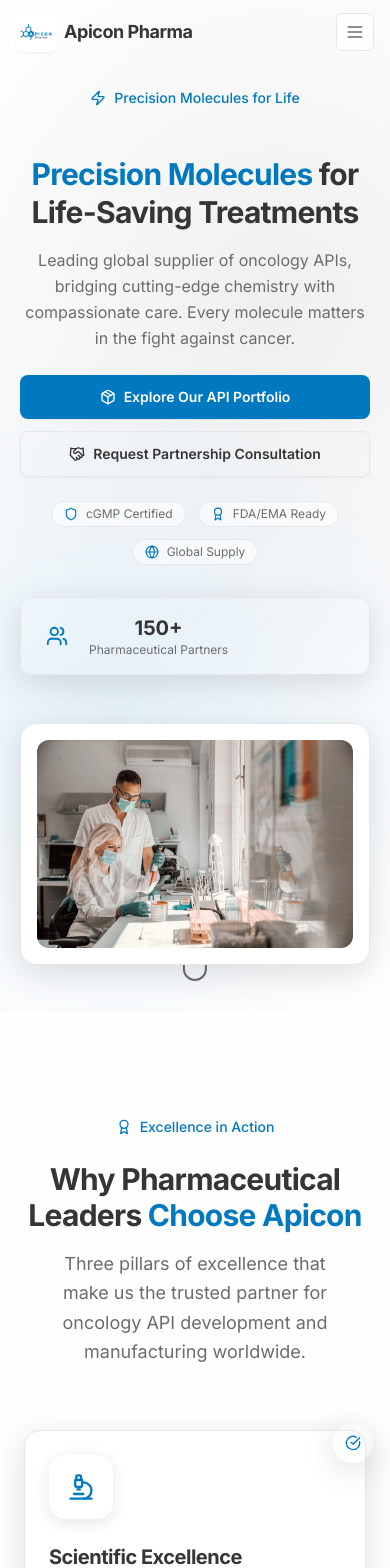
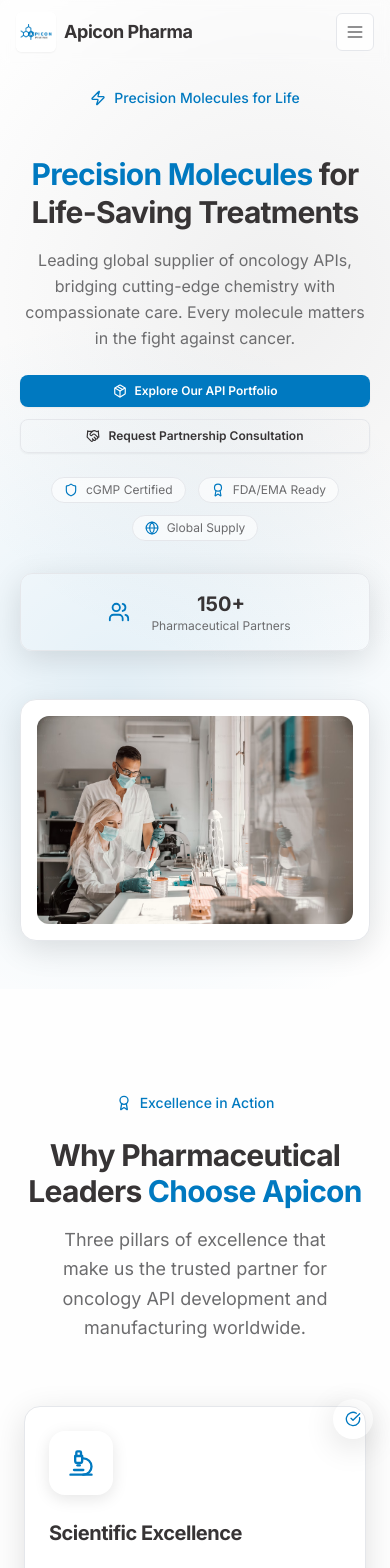
Before and after one commit to VanshMehta1234/apicon_pharma, a React (Vite) app: page / in a window 390 px wide. Shown: the top 1568 px of the page. Built offline with nearby package versions, Linux system fonts and the light colour scheme.

Commit message:
Enhance components with reveal-on-scroll effect; update styles for Footer, AboutUsSection, FeatureGrid, and HeroSection

```diff
--- a/src/pages/homepage/components/AboutUsSection.jsx
+++ b/src/pages/homepage/components/AboutUsSection.jsx
@@ -33,11 +33,11 @@ const AboutUsSection = () => {
   }, [carouselImages.length]);
 
   return (
-    <section id="about" aria-labelledby="about-heading" className="py-24 bg-background">
+    <section id="about" aria-labelledby="about-heading" className="py-24 bg-background reveal">
       <div className="max-w-7xl mx-auto px-6 lg:px-8">
         <div className="grid lg:grid-cols-12 gap-12 items-center">
           {/* Left: Dynamic Visual so it never feels empty */}
-          <div className="lg:col-span-6 order-first">
+          <div className="lg:col-span-6 order-first reveal" style={{ transitionDelay: '120ms' }}>
             <div className="relative group rounded-3xl overflow-hidden shadow-xl">
               <img
                 src={carouselImages[currentImageIndex].src}
@@ -64,7 +64,7 @@ const AboutUsSection = () => {
           </div>
 
           {/* Right: Trimmed copy and key points only */}
-          <div className="lg:col-span-6 space-y-6">
+          <div className="lg:col-span-6 space-y-6 reveal" style={{ transitionDelay: '200ms' }}>
             <div className="inline-flex items-center px-4 py-2 rounded-full border border-border bg-muted/40">
               <Icon name="Building2" size={18} className="text-primary mr-2" />
               <span className="text-sm font-semibold text-primary">About Apicon Pharma</span>
--- a/src/pages/homepage/components/FeatureGrid.jsx
+++ b/src/pages/homepage/components/FeatureGrid.jsx
@@ -66,11 +66,11 @@ const FeatureGrid = () => {
   };
 
   return (
-    <section className="py-24 bg-background">
+    <section className="py-24 bg-background reveal">
       <div className="container mx-auto px-6 lg:px-8">
         <div className="max-w-7xl mx-auto">
           {/* Section Header */}
-          <div className="text-center mb-16 lg:mb-20">
+          <div className="text-center mb-16 lg:mb-20 reveal" style={{ transitionDelay: '100ms' }}>
             <div className="inline-flex items-center px-4 py-2 rounded-full bg-primary/10 text-primary text-sm font-medium mb-4 lg:mb-6">
               <Icon name="Award" size={16} className="mr-2" />
               Excellence in Action
@@ -90,8 +90,8 @@ const FeatureGrid = () => {
               return (
                 <div
                   key={feature?.id}
-                  className="group relative bg-card border border-border rounded-2xl p-6 lg:p-8 shadow-lg hover:shadow-xl transition-all duration-300 hover:-translate-y-1 lg:hover:-translate-y-2"
-                  style={{ animationDelay: `${index * 200}ms` }}
+                  className="group relative bg-card border border-border rounded-2xl p-6 lg:p-8 shadow-lg hover:shadow-xl transition-all duration-300 hover:-translate-y-1 lg:hover:-translate-y-2 reveal"
+                  style={{ transitionDelay: `${index * 160}ms` }}
                 >
                   {/* Icon Container */}
                   <div className={`w-16 h-16 lg:w-20 lg:h-20 ${colors?.bg} rounded-2xl flex items-center justify-center mb-6 lg:mb-8 group-hover:scale-110 transition-transform duration-300 shadow-md`}>
--- a/src/pages/homepage/components/HeroSection.jsx
+++ b/src/pages/homepage/components/HeroSection.jsx
@@ -31,7 +31,7 @@ const HeroSection = () => {
         <div className="max-w-6xl mx-auto">
           <div className="grid grid-cols-1 lg:grid-cols-2 gap-6 sm:gap-8 lg:gap-12 items-center">
             {/* Content Section */}
-            <div className="text-center lg:text-left fade-in-up">
+            <div className="text-center lg:text-left fade-in-up reveal">
               <div className="mb-6">
                 <span className="inline-flex items-center px-4 py-2 rounded-full bg-primary/10 text-primary text-sm font-medium mb-4">
                   <Icon name="Zap" size={16} className="mr-2" />
@@ -39,11 +39,11 @@ const HeroSection = () => {
                 </span>
               </div>
 
-              <h1 className="text-3xl sm:text-4xl md:text-5xl lg:text-6xl font-bold text-foreground mb-4 sm:mb-6 leading-tight">
+              <h1 className="text-3xl sm:text-4xl md:text-5xl lg:text-6xl font-bold text-foreground mb-4 sm:mb-6 leading-tight text-center lg:text-left">
                 <span className="text-gradient">Precision Molecules</span> for Life-Saving Treatments
               </h1>
 
-              <p className="text-base sm:text-lg md:text-xl leading-relaxed sm:leading-8 text-muted-foreground mb-6 sm:mb-8 max-w-2xl mx-auto lg:mx-0">
+              <p className="text-base sm:text-lg md:text-xl leading-relaxed sm:leading-8 text-muted-foreground mb-6 sm:mb-8 max-w-2xl mx-auto lg:mx-0 text-center lg:text-left">
                 Leading global supplier of oncology APIs, bridging cutting-edge chemistry with compassionate care. Every molecule matters in the fight against cancer.
               </p>
 
@@ -51,22 +51,22 @@ const HeroSection = () => {
               <div className="flex flex-col sm:flex-row gap-3 justify-center lg:justify-start mb-6 sm:mb-8">
                 <button
                   onClick={() => document.getElementById('products')?.scrollIntoView({ behavior: 'smooth' })}
-                  className="inline-flex items-center justify-center px-6 py-3 bg-conversion hover:bg-conversion/90 text-conversion-foreground rounded-lg font-semibold shadow-sm hover:shadow-md transition-all duration-300 w-full sm:w-auto text-sm"
+                  className="inline-flex items-center justify-center px-4 py-2 sm:px-6 sm:py-3 bg-conversion hover:bg-conversion/90 text-conversion-foreground rounded-lg font-semibold shadow-sm hover:shadow-md transition-all duration-300 w-full sm:w-auto text-xs sm:text-sm"
                 >
-                  <Icon name="Package" size={16} className="mr-2" />
+                  <Icon name="Package" size={14} className="mr-2" />
                   Explore Our API Portfolio
                 </button>
                 <button
                   onClick={() => document.getElementById('contact')?.scrollIntoView({ behavior: 'smooth' })}
-                  className="inline-flex items-center justify-center px-6 py-3 border border-border hover:bg-accent text-foreground rounded-lg font-semibold shadow-sm hover:shadow-md transition-all duration-300 w-full sm:w-auto text-sm"
+                  className="inline-flex items-center justify-center px-4 py-2 sm:px-6 sm:py-3 border border-border hover:bg-accent text-foreground rounded-lg font-semibold shadow-sm hover:shadow-md transition-all duration-300 w-full sm:w-auto text-xs sm:text-sm"
                 >
-                  <Icon name="Handshake" size={16} className="mr-2" />
+                  <Icon name="Handshake" size={14} className="mr-2" />
                   Request Partnership Consultation
                 </button>
               </div>
 
               {/* Trust badges */}
-              <div className="flex flex-wrap items-center justify-center lg:justify-start gap-3 sm:gap-4 mb-8">
+              <div className="flex flex-wrap items-center justify-center lg:justify-start gap-3 sm:gap-4 mb-8 reveal" style={{ transitionDelay: '120ms' }}>
                 <span className="inline-flex items-center text-xs sm:text-sm text-muted-foreground bg-white/60 border border-border rounded-full px-3 py-1">
                   <Icon name="Shield" size={14} className="text-primary mr-2" /> cGMP Certified
                 </span>
@@ -79,13 +79,13 @@ const HeroSection = () => {
               </div>
 
               {/* Real-time Impact Counter */}
-              <div className="bg-card/80 backdrop-blur-sm border border-border rounded-xl p-4 sm:p-6 shadow-lg">
-                <div className="flex items-center justify-between gap-4">
+              <div className="bg-card/80 backdrop-blur-sm border border-border rounded-xl p-4 sm:p-6 shadow-lg reveal" style={{ transitionDelay: '200ms' }}>
+                <div className="flex items-center justify-center lg:justify-between gap-4">
                   <div className="flex items-center space-x-3 sm:space-x-4">
                     <div className="w-10 h-10 sm:w-12 sm:h-12 bg-primary/10 rounded-lg flex items-center justify-center">
                       <Icon name={metrics?.[currentMetric]?.icon} size={22} className="text-primary" />
                     </div>
-                    <div>
+                    <div className="text-center lg:text-left">
                       <div className="text-xl sm:text-2xl font-bold text-foreground animate-counter">
                         {metrics?.[currentMetric]?.value}
                       </div>
@@ -94,7 +94,7 @@ const HeroSection = () => {
                       </div>
                     </div>
                   </div>
-                  <div className="hidden sm:flex space-x-1">
+                  <div className="hidden lg:flex space-x-1">
                     {metrics?.map((_, index) => (
                       <div
                         key={index}
@@ -109,7 +109,7 @@ const HeroSection = () => {
             </div>
 
             {/* Lab Image */}
-            <div className="relative mt-6 lg:mt-0">
+            <div className="relative mt-6 lg:mt-0 reveal" style={{ transitionDelay: '160ms' }}>
               <div className="relative w-full max-w-sm sm:max-w-md lg:max-w-lg mx-auto">
                 <div className="relative bg-card rounded-2xl p-4 sm:p-6 shadow-lg border border-border">
                   <img
@@ -145,15 +145,6 @@ const HeroSection = () => {
           </div>
         </div>
       </div>
-      {/* Scroll Indicator */}
-      <div className="absolute bottom-8 left-1/2 transform -translate-x-1/2">
-        <div className="flex flex-col items-center space-y-2 text-muted-foreground">
-          <span className="text-sm">Discover More</span>
-          <div className="w-6 h-10 border-2 border-current rounded-full flex justify-center">
-            <div className="w-1 h-3 bg-current rounded-full mt-2 animate-bounce"></div>
-          </div>
-        </div>
-      </div>
     </section>
   );
 };
```
Also changed, not shown: src/components/Footer.jsx (+5 -5 lines), vercel.json (added).
